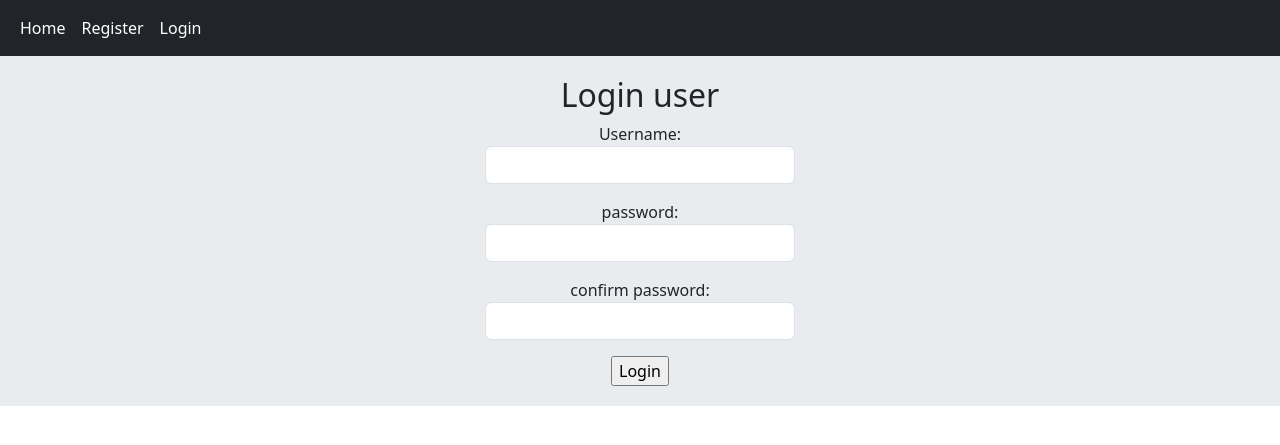
After one commit to navidr98/Social-network-Django, a Django app: page /accounts/login/ in a window 1280 px wide. The commit adds this page. Shown: the top 445 px of the page. Run offline with Django 5.2, Linux system fonts and the light colour scheme.

Commit message:
add user with username

```diff
--- a/social/accounts/forms.py
+++ b/social/accounts/forms.py
@@ -30,3 +30,15 @@ class UserRegistrationForm(forms.Form):
         p2 = cd.get('password2')
         if p1 and p2 and p1 != p2 :
             raise ValidationError('password doenst match')
+
+class UserLoginForm(forms.Form):
+    username = forms.CharField(widget=forms.PasswordInput(attrs={'class':'form-control'}))
+    password = forms.CharField(label='password', widget=forms.PasswordInput(attrs={'class':'form-control'}))
+    password2 = forms.CharField(label='confirm password', widget=forms.PasswordInput(attrs={'class':'form-control'}))
+
+    def clean(self):
+        cd = super().clean()
+        p1 = cd.get('password')
+        p2 = cd.get('password2')
+        if p1 and p2 and p1 != p2 :
+            raise ValidationError('password doenst match')
--- /dev/null
+++ b/social/accounts/templates/accounts/login.html
@@ -0,0 +1,11 @@
+{% extends 'base.html' %}
+{% block content %}
+    <h2 align="center">Login user</h2>
+    <div align="center">
+        <form action="" method="post" class="col-md-3" novalidate>
+            {% csrf_token %}
+            {{ form.as_p }}
+            <input type="submit" value="Login" >
+        </form>
+    </div>
+{% endblock %}
--- a/social/accounts/urls.py
+++ b/social/accounts/urls.py
@@ -3,5 +3,7 @@ from . import views
 
 app_name = 'accounts'
 urlpatterns = [
-    path('register/', views.RegisterView.as_view(), name='user_register')
+    path('register/', views.UserRegisterView.as_view(), name='user_register'),
+    path('login/',views.UserLoginView.as_view(), name='user_login'),
+
 ]
--- a/social/accounts/views.py
+++ b/social/accounts/views.py
@@ -1,11 +1,12 @@
 from django.shortcuts import render, redirect
 from django.views import View
-from .forms import UserRegistrationForm
+from .forms import UserRegistrationForm , UserLoginForm
 from django.contrib.auth.models import User
 from django.contrib import messages
+from django.contrib.auth import authenticate, login
 
 
-class RegisterView(View):
+class UserRegisterView(View):
 
     form_class = UserRegistrationForm
     template_name = 'accounts/register.html'
@@ -21,3 +22,25 @@ class RegisterView(View):
             messages.success(request, 'you registered successfully', 'success')
             return redirect('home:home')
         return render(request, self.template_name, context={'form': form})
+
+
+class UserLoginView(View):
+
+    form_class = UserLoginForm
+    template_name = 'accounts/login.html'
+
+    def get(self,request):
+        form = self.form_class
+        return render(request, self.template_name, {'form':form})
+
+    def post(self,request):
+        form = self.form_class(request.POST)
+        if form.is_valid():
+            cd = form.cleaned_data
+            user = authenticate(request, username=cd['username'], password=cd['password'])
+            if user is not None:
+                login(request, user)
+                messages.success(request, 'you logged in successfully', 'success')
+                return redirect('home:home')
+            messages.error(request, 'username or password is wrong', 'warning')
+        return render(request, self.template_name, {'form':form})
--- a/social/templates/includes/navbar.html
+++ b/social/templates/includes/navbar.html
@@ -3,6 +3,7 @@
     <div class="navbar-nav">
         <a class="nav-link active" href="{% url 'home:home' %}">Home</a>
         <a class="nav-link active" href="{% url 'accounts:user_register' %}">Register</a>
+        <a class="nav-link active" href="{% url 'accounts:user_login' %}">Login</a>
     </div>
   </div>
 </nav>
```
Also changed, not shown: social/db.sqlite3.
